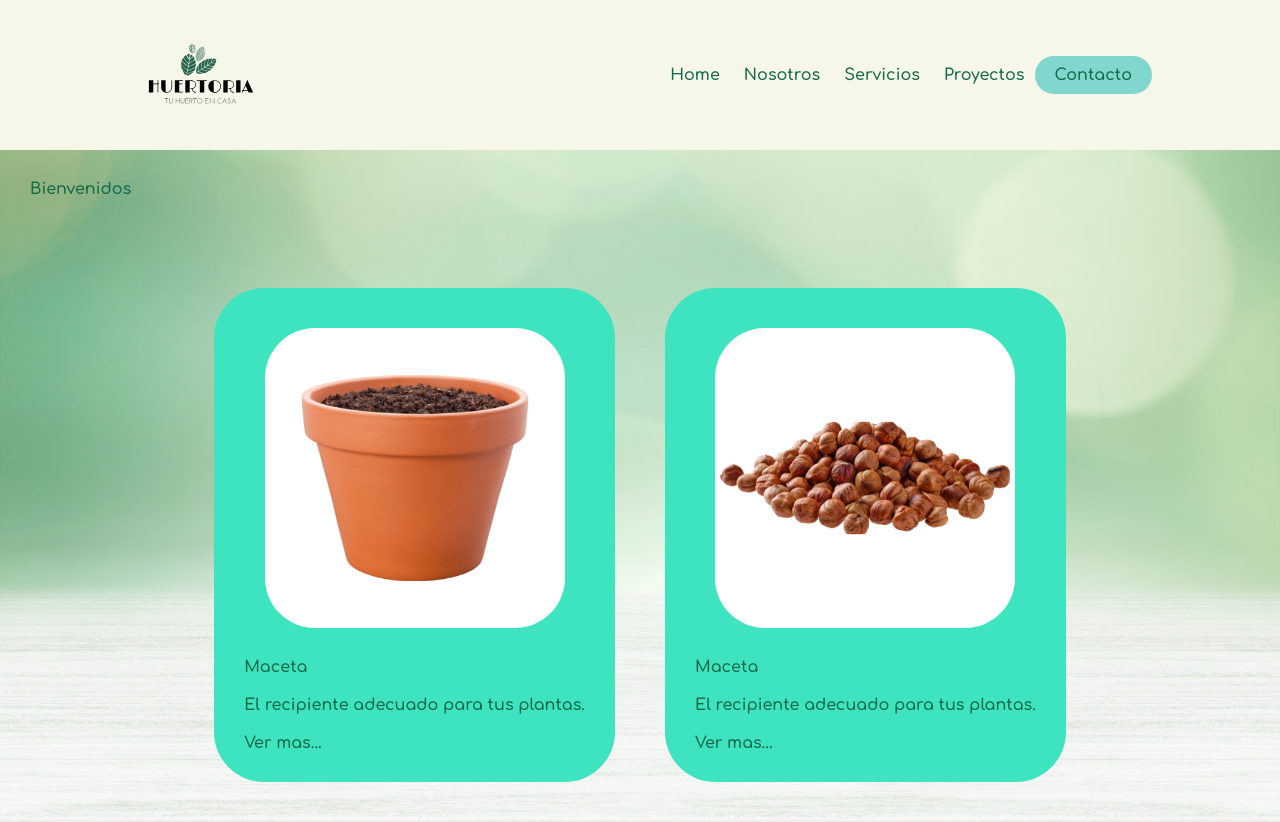
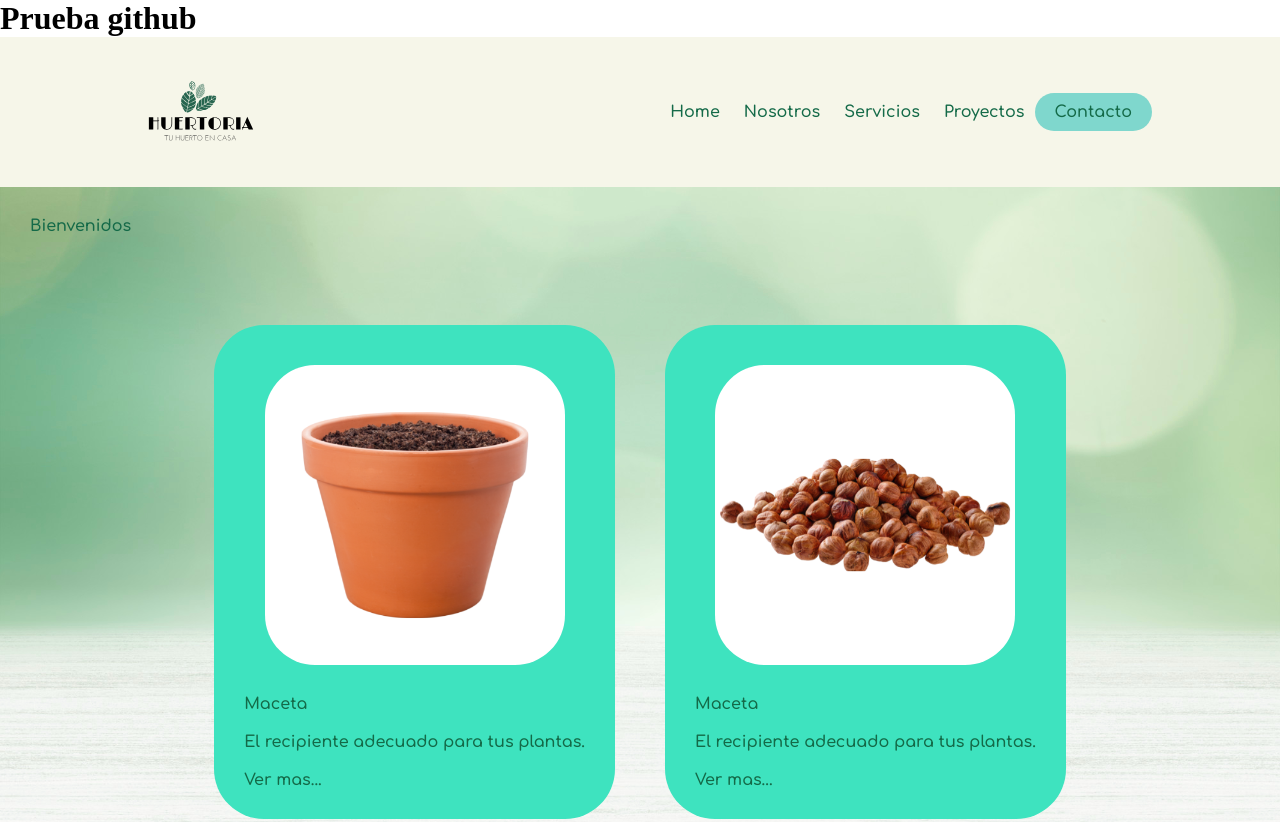
Before and after one commit to melissachavana/huertoria-chavana, a plain HTML site: page index.html in a window 1280 px wide. Shown: the top 822 px of the page. Drawn offline with Linux system fonts and the light colour scheme.

Commit message:
probando github

```diff
--- a/index.html
+++ b/index.html
@@ -11,6 +11,7 @@
   </head>
   <body>
 
+    <h1>Prueba github</h1>
     <main class="container">
       <div id="grilla" class="grid">
 
```
